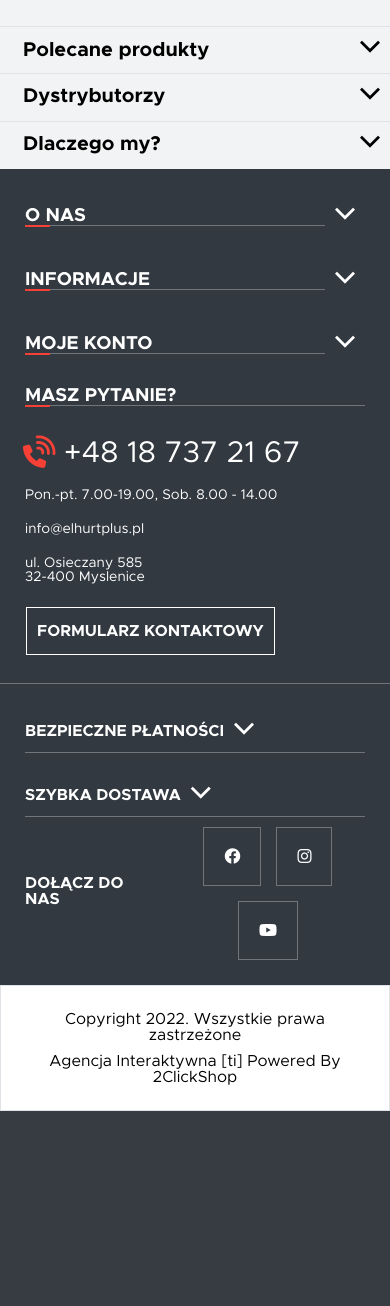
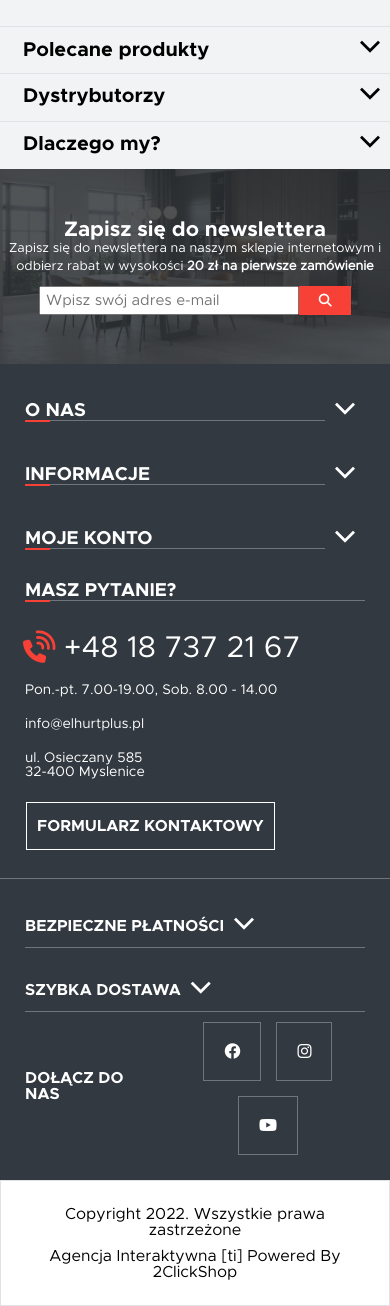
Before and after one commit to hub-hej/shop, a PHP site: page /index.html in a window 390 px wide. Shown: the part 1347-2653 px from the top of the page. Before the commit the page ends 2458 px from the top, so only its background shows below. Run offline with PHP 8.4, Linux system fonts and the light colour scheme; some libraries are stand-ins or nearby versions.

Commit message:
New div on home page

```diff
--- a/index.html
+++ b/index.html
@@ -39,7 +39,8 @@
                                 <div class="menu-paragraph">
                                     <form action="#section1">
                                         <img src="icons/icon_01.png" alt="Pionek - Kontakt" />
-                                        <form action="#section1" class="forms"><button class="contact">KONTAKT</button></form>
+                                        <form action="#section1" class="forms"><button class="contact">KONTAKT</button>
+                                        </form>
                                     </form>
                                 </div>
                                 <div class="menu-paragraph">
@@ -431,6 +432,46 @@
         </main>
 
         <section>
+
+            <div class="newsletter" id="newsletter_elements">
+                <img src="./photos/banner-big-8-pl.jpg" alt="banner" class="block-first"/>
+                <img src="./photos/banner-small-8-pl.jpg" alt="banner-2" class="none"/>
+
+                <div class="newsletter_container">
+                    <div class="icon_text_newsletter">
+                        <div class="icon_newsletter">
+                            <i class="fa-solid fa-envelope-open-text"></i>
+                        </div>
+                    </div>
+
+                    <div class="newsletterBar_header">
+                        <span>Zapisz się do newslettera</span>
+                        <div class="newsletterBar_desc">
+                            <span>Zapisz się do newslettera na naszym sklepie internetowym
+                                i odbierz rabat w wysokości <b>20 zł na pierwsze zamówienie</b></span>
+                        </div>
+                    </div>
+
+                    <div class="newsletterBar_form">
+                        <div class="email-group">
+                            <input type="email" placeholder="Wpisz swój adres e-mail" required class="form-control" />
+                            <button class="sign-up button6"><div class="search-button"><i class="fa-solid fa-magnifying-glass"></i></div><p>Zapisz się</p></button>
+                        </div>
+                            <label class="checkbox-button">
+                                <input type="checkbox" class="checkbox-button__input" class="choice1-1"
+                                        name="choice1" required>
+                                <span class="checkbox-button__control"></span>
+                                <span class="checkbox-button__label">
+                                    Wyrażam zgodę na otrzymywanie drogą elektroniczną na wskazany przeze mnie adres e-mail
+                                    informacji dotyczących świadczonych przez Administratora.
+                                    Zgoda może zostać cofnięta w każdym czasie. </span>
+                        </label>
+                    </div>
+                </div>
+            </div>
+        </section>
+
+        <section>
             <div class="under-footer">
 
                 <div class="footer-information">
--- a/style.css
+++ b/style.css
@@ -607,11 +607,22 @@ footer {
     margin: 4px 2px;
     font-family: var(--font-family-primary);
 }
-.button1, .button3, .login, .registrat {
+.sign-up{
+    border: none;
+    color: white;
+    padding: 20px;
+    text-align: center;
+    text-decoration: none;
+    display: inline-block;
+    font-size: 13px;
+    width: 20%;
+    font-family: var(--font-family-primary);
+}
+.button1, .button3, .login, .registrat, .button6 {
     background-color: var(--background-color-button);
     cursor: pointer;
 }
-.button1:hover, .button3:hover, .button4:hover{
+.button1:hover, .button3:hover, .button4:hover, .button6:hover{
     background-color: #f51c10;
 }
 .button2 {
@@ -800,6 +811,113 @@ ul li {
     background: #f74137;
     width: 0%;
 }
+.newsletter{
+    height: 100%;
+    display: flex;
+    align-items: center;
+    justify-content: space-around;
+}
+.newsletter img{
+    width: 100%;
+}
+.icon_text_newsletter{
+    display: flex;
+}
+.icon_newsletter{
+    position: relative;
+    color: #f74137;
+    border-right: 1px solid #fff;
+    font-size: 4.4210526316vw;
+    padding-right: 2.5263157895vw;
+    padding-left: 2.5263157895vw;
+    margin-right: 1.5263157895vw;
+}
+.newsletterBar_header{
+    font-size: calc(1.3vw + 15.33333px);
+    font-family: var(--font-family-primary);
+    color: white;
+    width: 50%;
+}
+.newsletterBar_desc{
+    font-size: .875rem;
+    font-family: var(--font-family-secondary);
+    line-height: 1.4;
+}
+.newsletterBar_form{
+    width: 100%;
+    margin-right: 15px;
+}
+.email-group{
+    display: flex;
+}
+.newsletter_container{
+    display: flex;
+    align-items: center;
+    position: absolute;
+    width: 100%;
+}
+.btn.btn-primary {
+    color: #fff;
+    background: #F74137;
+    border: 0;
+    outline: 0;
+    height: 50px;
+    font-size: 16px;
+    text-align: center;
+    cursor: pointer;
+    font-family: 'Metropolis-Bold';
+    padding: 0 30px;
+}
+.btn.btn-primary:hover{
+    background: #F6190A;
+}
+.form-control {
+    font-size: 15px;
+    padding: 10px;
+    width: 100%;
+    font-family: var(--font-family-secondary);
+    outline: none;
+}
+.none, .search-button{
+    display: none;
+}
+.block-first{
+    display: block;
+}
+.checkbox-button{
+    display: flex;
+    align-items: center;
+    cursor: pointer;
+    margin-top: 5px;
+}
+.checkbox-button__input{
+    opacity: 0;
+    position: absolute;
+}
+.checkbox-button__control{
+    position: relative;
+    display: inline-block;
+    width: 35px;
+    height: 30px;
+    vertical-align: middle;
+    border: var(--border-primary);
+}
+.checkbox-button__label{
+    margin-left: 10px;
+    font-family: var(--font-family-secondary);
+    color: white;
+    font-size: 15px;
+}
+.checkbox-button__input:checked+.checkbox-button__control:after {
+    content: "\2714";
+    display: block;
+    position: absolute;
+    width: 20px;
+    height: 20px;
+    color: #F74137;
+    margin: 4px;
+    font-size: 15px;
+}
 @media screen and (max-width: 1300px) {
     .logo img {
         width: 100%;
@@ -813,6 +931,36 @@ ul li {
     .gallery_flex{
     gap: 10px!important;
     flex-wrap: wrap;
+    }
+    .newsletterBar_header{
+        font-size: calc(1.38889vw + 7.33333px);
+    }
+    .icon_newsletter{
+        border: none;
+        font-size: 8.421053vw;
+    }
+    .newsletterBar_form{
+        width: 80%;
+        margin: 0 auto;
+    }
+    .newsletter_container{
+        flex-direction: column;
+        gap: 10px;
+    }
+    .newsletterBar_header{
+        text-align: center;
+        font-size: calc(3.38889vw + 15.33333px);
+        width: auto;
+    }
+    .block-first, .button6 p{
+        display: none;
+    }
+    .search-button{
+        display: block;
+    }
+    .none{
+        display: block;
+        height: 375px;
     }
 }
 @media screen and (max-width: 1165px) {
@@ -837,7 +985,7 @@ ul li {
     .module_body, .fa-phone-volume{
         font-size: 35px;
     }
-    .header{
+    .header, .sign-up{
         padding: 0;
     }
 }
@@ -854,6 +1002,9 @@ ul li {
     }
     .text-on-sub-image p{
         font-size: 20px;
+    }
+    .checkbox-button__control{
+        width: 40px;
     }
 }
 @media screen and (min-width: 886px) {
@@ -1057,6 +1208,29 @@ ul li {
         margin-left: 0;
         margin-right: 5px;
     }
+    .icon_newsletter{
+        border: none;
+        font-size: 8.421053vw;
+    }
+    .newsletterBar_form{
+        width: 80%;
+        margin: 0 auto;
+    }
+    .newsletter_container{
+        flex-direction: column;
+        gap: 10px;
+    }
+    .newsletterBar_header{
+        text-align: center;
+        font-size: calc(3.38889vw + 15.33333px);
+        width: auto;
+    }
+    .checkbox-button__control{
+        width: 60px;
+    }
+    .none{
+        height: 100%;
+    }
 }
 @media screen and (max-width: 600px) {
     .about-section {
@@ -1089,8 +1263,17 @@ ul li {
     .text-on-sub-image p, .text-main-image h3{
         font-size: 25px;
     }
+    .form-control{
+        padding: 5px;
+    }
+    .btn.btn-primary{
+        height: 35px;
+    }
+    .checkbox-button__label{
+        font-size: 12px;
+    }
 }
-@media screen and (min-width: 200px) and (max-width: 500px){
+@media screen and (min-width: 100px) and (max-width: 500px){
     .galleryRecommended{
         grid-template-columns: repeat(1, minmax(0,1fr));
     }
@@ -1119,6 +1302,15 @@ ul li {
     .about-section p{
         margin: 15px auto;
     }
+    .icon_text_newsletter, .checkbox-button{
+        display: none;
+    }
+    .newsletterBar_header{
+        font-size: 21px;
+    }
+    .newsletterBar_desc{
+        font-size: 13px;
+    }
 }
 
 /*
```
Lines whose indentation alone changed are shown as unchanged.
